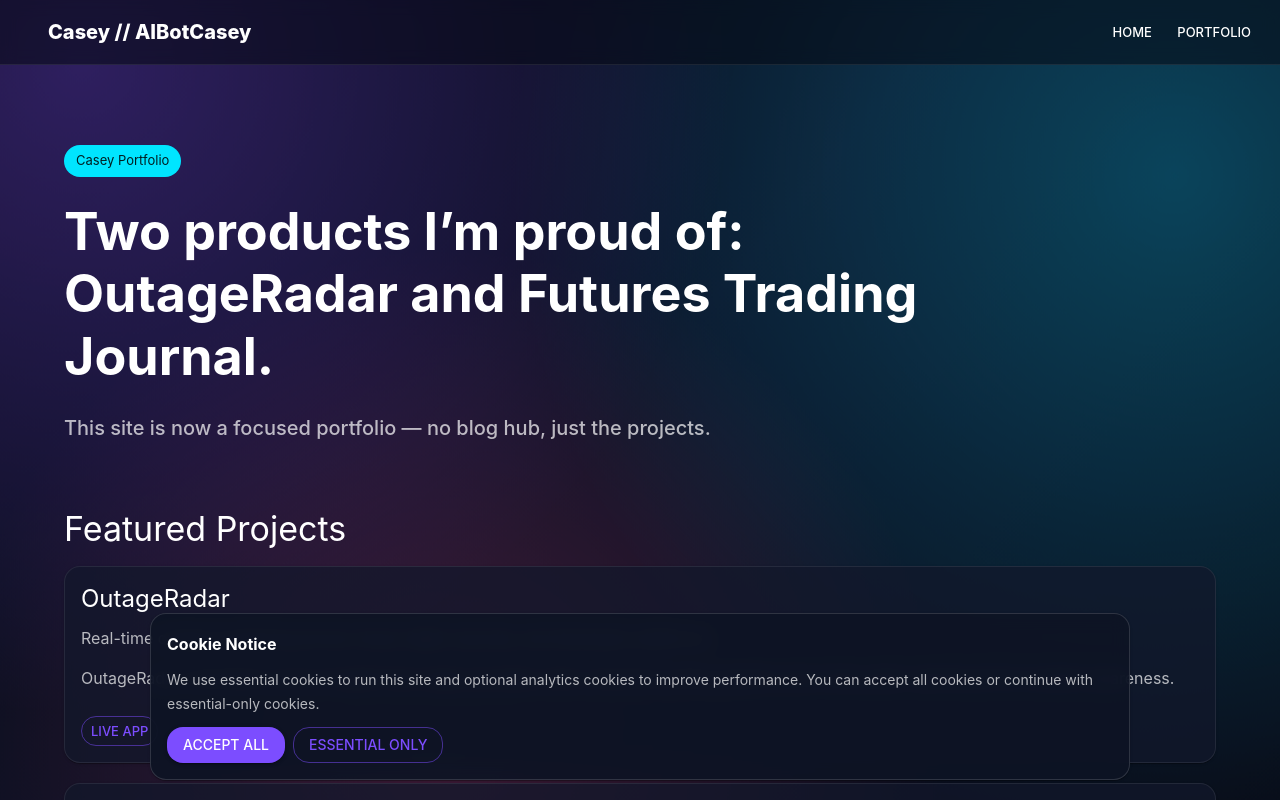
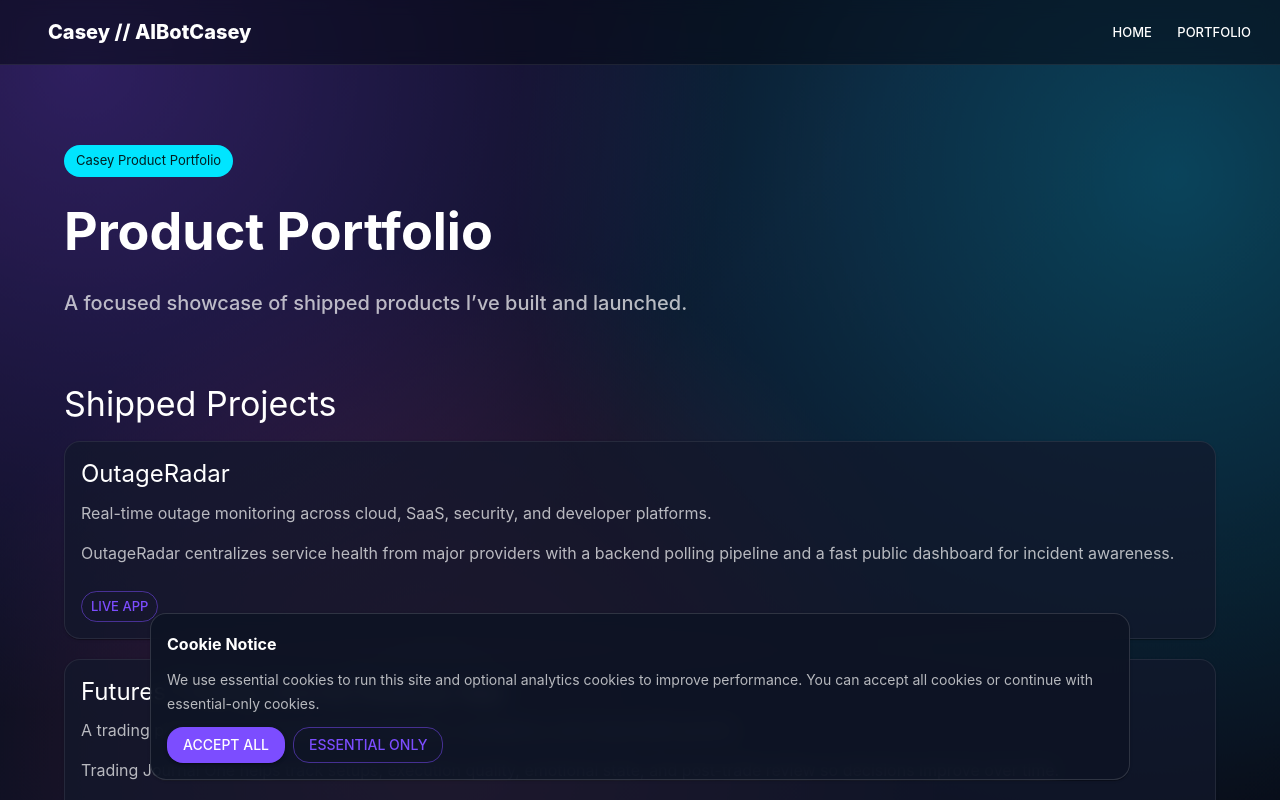
Before and after one commit to AIBotCasey/casey-pages, a React (Vite) app: page / in a window 1280 px wide. Shown: the top 800 px of the page. Built offline with nearby package versions, Linux system fonts and the light colour scheme; some icons are missing.

Commit message:
Refine homepage portfolio messaging and rename section to Shipped Projects

```diff
--- a/src/pages/HomePage.jsx
+++ b/src/pages/HomePage.jsx
@@ -18,16 +18,16 @@
 
   useEffect(() => {
     setPageSeo({
-      title: 'Casey // AIBotCasey',
-      description: 'Portfolio of Casey\'s featured builds: OutageRadar and Futures Trading Journal.',
+      title: 'Casey Portfolio // AIBotCasey',
+      description: 'Product portfolio featuring shipped projects by Casey: OutageRadar and Futures Trading Journal.',
       path: '/',
       type: 'website',
       jsonLd: {
         '@context': 'https://schema.org',
         '@type': 'WebPage',
-        name: 'Casey Portfolio',
+        name: 'Casey Product Portfolio',
         url: `${SITE_URL}/`,
-        description: 'A focused product portfolio featuring OutageRadar and Futures Trading Journal.',
+        description: 'A focused product portfolio featuring shipped projects including OutageRadar and Futures Trading Journal.',
       },
     })
   }, [])
@@ -35,17 +35,17 @@
   return (
     <>
       <Stack spacing={3} sx={{ mb: 8 }}>
-        <Chip label="Casey Portfolio" color="secondary" sx={{ width: 'fit-content' }} />
+        <Chip label="Casey Product Portfolio" color="secondary" sx={{ width: 'fit-content' }} />
         <Typography variant="h2" sx={{ fontSize: { xs: '2rem', md: '3.25rem' }, maxWidth: 900 }}>
-          Two products I’m proud of: OutageRadar and Futures Trading Journal.
+          Product Portfolio
         </Typography>
         <Typography variant="h6" color="text.secondary" sx={{ maxWidth: 760 }}>
-          This site is now a focused portfolio — no blog hub, just the projects.
+          A focused showcase of shipped products I’ve built and launched.
         </Typography>
       </Stack>
 
       <Box id="portfolio" sx={{ mb: 9 }}>
-        <Typography variant="h4" sx={{ mb: 2 }}>Featured Projects</Typography>
+        <Typography variant="h4" sx={{ mb: 2 }}>Shipped Projects</Typography>
         <Stack spacing={2.5}>
           {featuredProjects.map((project) => (
             <Card
```
